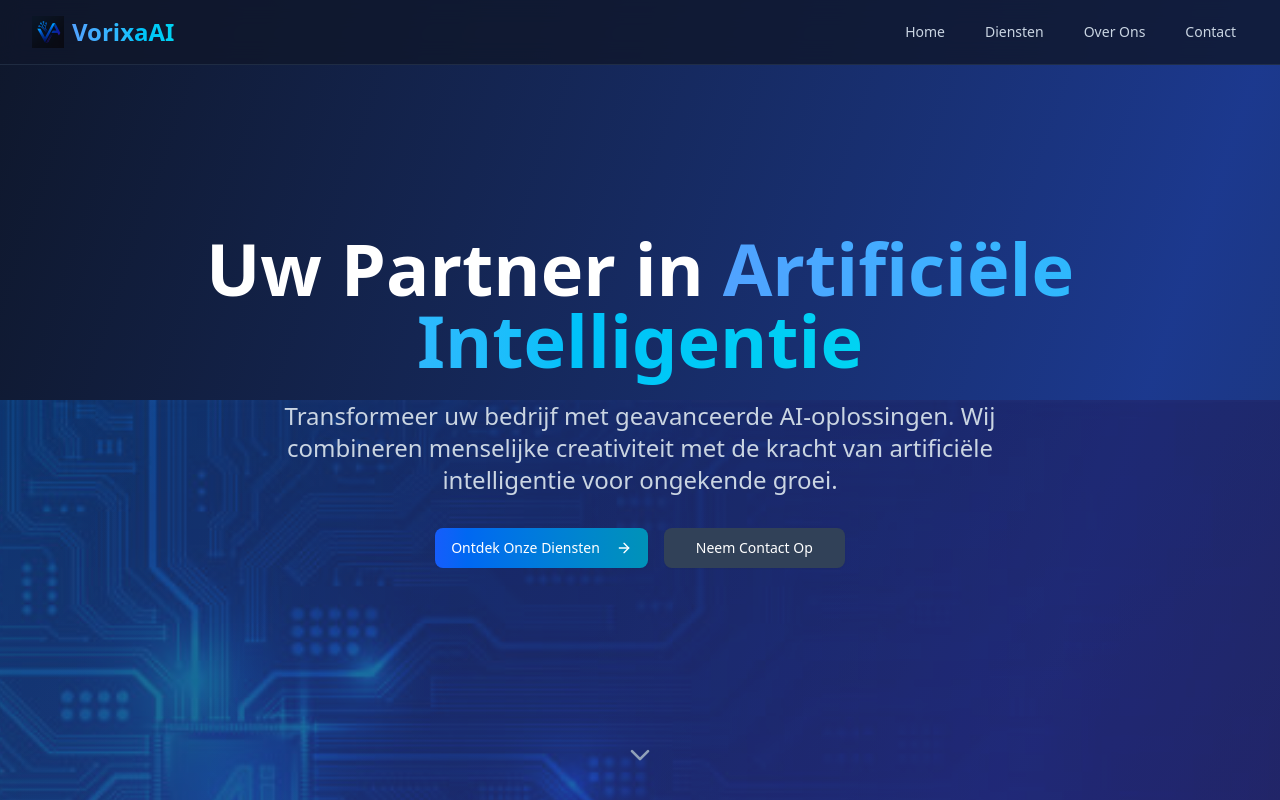
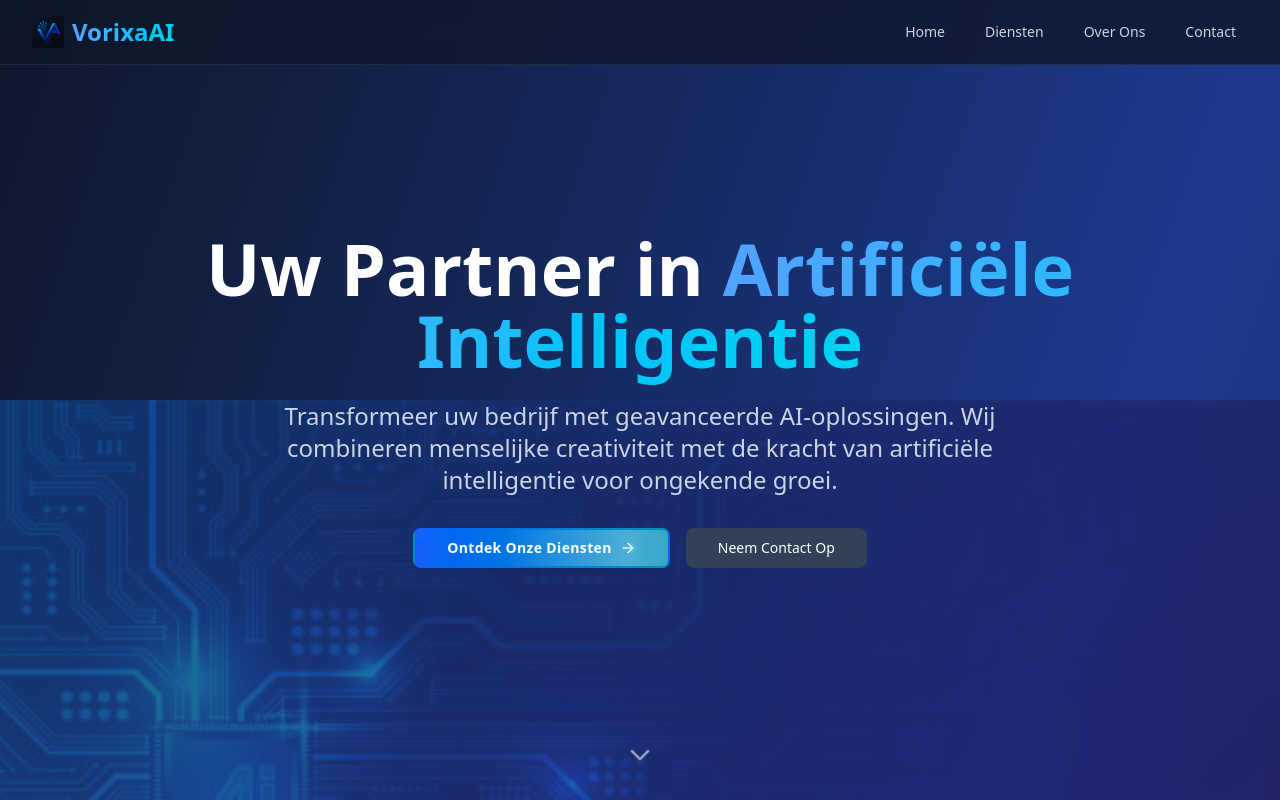
Before and after one commit to IndyctAI/indyctAI-website, a React (Vite) app: page / in a window 1280 px wide. Shown: the top 800 px of the page. Built offline with nearby package versions, Linux system fonts and the light colour scheme.

Commit message:
Create epic unique services button with advanced holographic effects and animations

```diff
--- a/src/App.css
+++ b/src/App.css
@@ -118,3 +118,33 @@
     @apply bg-background text-foreground;
   }
 }
+
+
+/* Custom animations for epic button effects */
+@keyframes subtle-bounce {
+  0%, 100% {
+    transform: translateY(0);
+  }
+  25% {
+    transform: translateY(-5px);
+  }
+  50% {
+    transform: translateY(-2px);
+  }
+  75% {
+    transform: translateY(-1px);
+  }
+}
+
+@keyframes glow-pulse {
+  0%, 100% {
+    box-shadow: 0 0 5px rgba(6, 182, 212, 0.3);
+  }
+  50% {
+    box-shadow: 0 0 20px rgba(6, 182, 212, 0.8), 0 0 30px rgba(59, 130, 246, 0.4);
+  }
+}
+
+.epic-button-glow {
+  animation: glow-pulse 2s ease-in-out infinite;
+}
--- a/src/App.jsx
+++ b/src/App.jsx
@@ -51,17 +51,36 @@ function App() {
   const scrollToServices = () => {
     const servicesSection = document.getElementById('services');
     if (servicesSection) {
-      // Add a pulse effect to the button
+      // Add multiple epic effects to the button
       const button = document.querySelector('.services-button');
       if (button) {
+        // Create a ripple effect
+        button.style.transform = 'scale(0.95)';
+        button.style.boxShadow = '0 0 30px rgba(6, 182, 212, 0.8), 0 0 60px rgba(59, 130, 246, 0.4)';
+
+        setTimeout(() => {
+          button.style.transform = 'scale(1)';
+          button.style.boxShadow = '';
+        }, 200);
+
+        // Add a temporary glow effect
         button.classList.add('animate-pulse');
-        setTimeout(() => button.classList.remove('animate-pulse'), 300);
+        setTimeout(() => button.classList.remove('animate-pulse'), 600);
       }
 
+      // Smooth scroll with easing
       servicesSection.scrollIntoView({
         behavior: 'smooth',
         block: 'start'
       });
+
+      // Add a subtle shake effect to the services section when reached
+      setTimeout(() => {
+        servicesSection.style.animation = 'subtle-bounce 0.6s ease-out';
+        setTimeout(() => {
+          servicesSection.style.animation = '';
+        }, 600);
+      }, 800);
     }
   };
 
@@ -211,15 +230,93 @@ function App() {
               <motion.div
                 whileHover={{ scale: 1.05 }}
                 whileTap={{ scale: 0.95 }}
+                className="relative group"
               >
                 <Button
                   size="lg"
                   onClick={scrollToServices}
-                  className="services-button bg-gradient-to-r from-blue-600 to-cyan-600 hover:from-blue-700 hover:to-cyan-700 text-white px-8 py-3 transform transition-all duration-300 hover:shadow-2xl hover:shadow-blue-500/25 relative overflow-hidden group"
+                  className="services-button relative bg-gradient-to-r from-blue-600 to-cyan-600 hover:from-blue-700 hover:to-cyan-700 text-white px-8 py-3 overflow-hidden border-2 border-transparent hover:border-cyan-400/50 transition-all duration-500"
                 >
-                  <span className="absolute inset-0 bg-gradient-to-r from-cyan-400 to-blue-400 opacity-0 group-hover:opacity-20 transition-opacity duration-300"></span>
-                  <span className="relative z-10">Ontdek Onze Diensten</span>
-                  <ArrowRight className="ml-2 w-5 h-5 relative z-10 group-hover:translate-x-1 transition-transform duration-300" />
+                  {/* Animated background layers */}
+                  <div className="absolute inset-0 bg-gradient-to-r from-cyan-400/20 to-blue-400/20 opacity-0 group-hover:opacity-100 transition-opacity duration-500"></div>
+
+                  {/* Scanning line effect */}
+                  <motion.div
+                    className="absolute inset-0 bg-gradient-to-r from-transparent via-white/30 to-transparent"
+                    initial={{ x: '-100%' }}
+                    animate={{ x: '100%' }}
+                    transition={{
+                      duration: 2,
+                      repeat: Infinity,
+                      repeatDelay: 3,
+                      ease: "easeInOut"
+                    }}
+                  />
+
+                  {/* Particle effect corners */}
+                  <div className="absolute top-0 left-0 w-2 h-2 bg-cyan-400 opacity-0 group-hover:opacity-100 transition-opacity duration-300 animate-pulse"></div>
+                  <div className="absolute top-0 right-0 w-2 h-2 bg-blue-400 opacity-0 group-hover:opacity-100 transition-opacity duration-300 animate-pulse delay-100"></div>
+                  <div className="absolute bottom-0 left-0 w-2 h-2 bg-blue-400 opacity-0 group-hover:opacity-100 transition-opacity duration-300 animate-pulse delay-200"></div>
+                  <div className="absolute bottom-0 right-0 w-2 h-2 bg-cyan-400 opacity-0 group-hover:opacity-100 transition-opacity duration-300 animate-pulse delay-300"></div>
+
+                  {/* Glowing border effect */}
+                  <div className="absolute inset-0 rounded-md opacity-0 group-hover:opacity-100 transition-opacity duration-500">
+                    <div className="absolute inset-0 rounded-md bg-gradient-to-r from-cyan-400/50 to-blue-400/50 blur-sm"></div>
+                  </div>
+
+                  {/* Text with special effects */}
+                  <span className="relative z-10 flex items-center font-semibold tracking-wide">
+                    <motion.span
+                      className="mr-2"
+                      animate={{
+                        textShadow: [
+                          "0 0 0px rgba(6, 182, 212, 0)",
+                          "0 0 10px rgba(6, 182, 212, 0.5)",
+                          "0 0 0px rgba(6, 182, 212, 0)"
+                        ]
+                      }}
+                      transition={{
+                        duration: 2,
+                        repeat: Infinity,
+                        repeatDelay: 1
+                      }}
+                    >
+                      Ontdek Onze Diensten
+                    </motion.span>
+
+                    {/* Animated arrow with trail effect */}
+                    <motion.div className="relative">
+                      <ArrowRight className="w-5 h-5 group-hover:translate-x-1 transition-transform duration-300" />
+                      <motion.div
+                        className="absolute inset-0"
+                        animate={{
+                          x: [0, 8, 0],
+                          opacity: [0, 1, 0]
+                        }}
+                        transition={{
+                          duration: 1.5,
+                          repeat: Infinity,
+                          repeatDelay: 0.5
+                        }}
+                      >
+                        <ArrowRight className="w-5 h-5 text-cyan-300" />
+                      </motion.div>
+                    </motion.div>
+                  </span>
+
+                  {/* Holographic effect */}
+                  <motion.div
+                    className="absolute inset-0 bg-gradient-to-r from-transparent via-cyan-400/10 to-transparent opacity-0 group-hover:opacity-100"
+                    animate={{
+                      x: ['-100%', '100%'],
+                    }}
+                    transition={{
+                      duration: 1.5,
+                      repeat: Infinity,
+                      repeatDelay: 2,
+                      ease: "easeInOut"
+                    }}
+                  />
                 </Button>
               </motion.div>
               <Dialog open={isContactFormOpen} onOpenChange={setIsContactFormOpen}>
```
